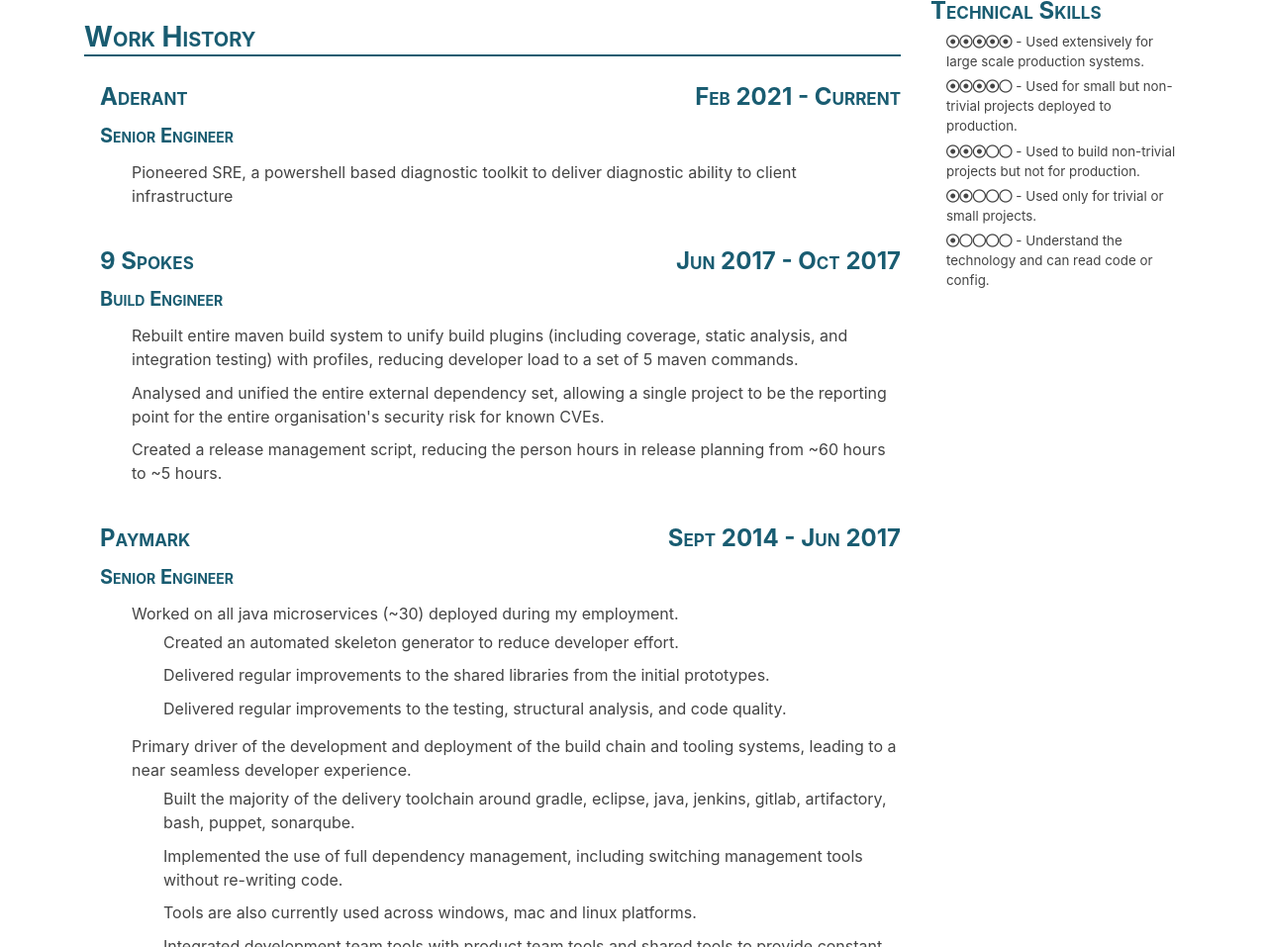
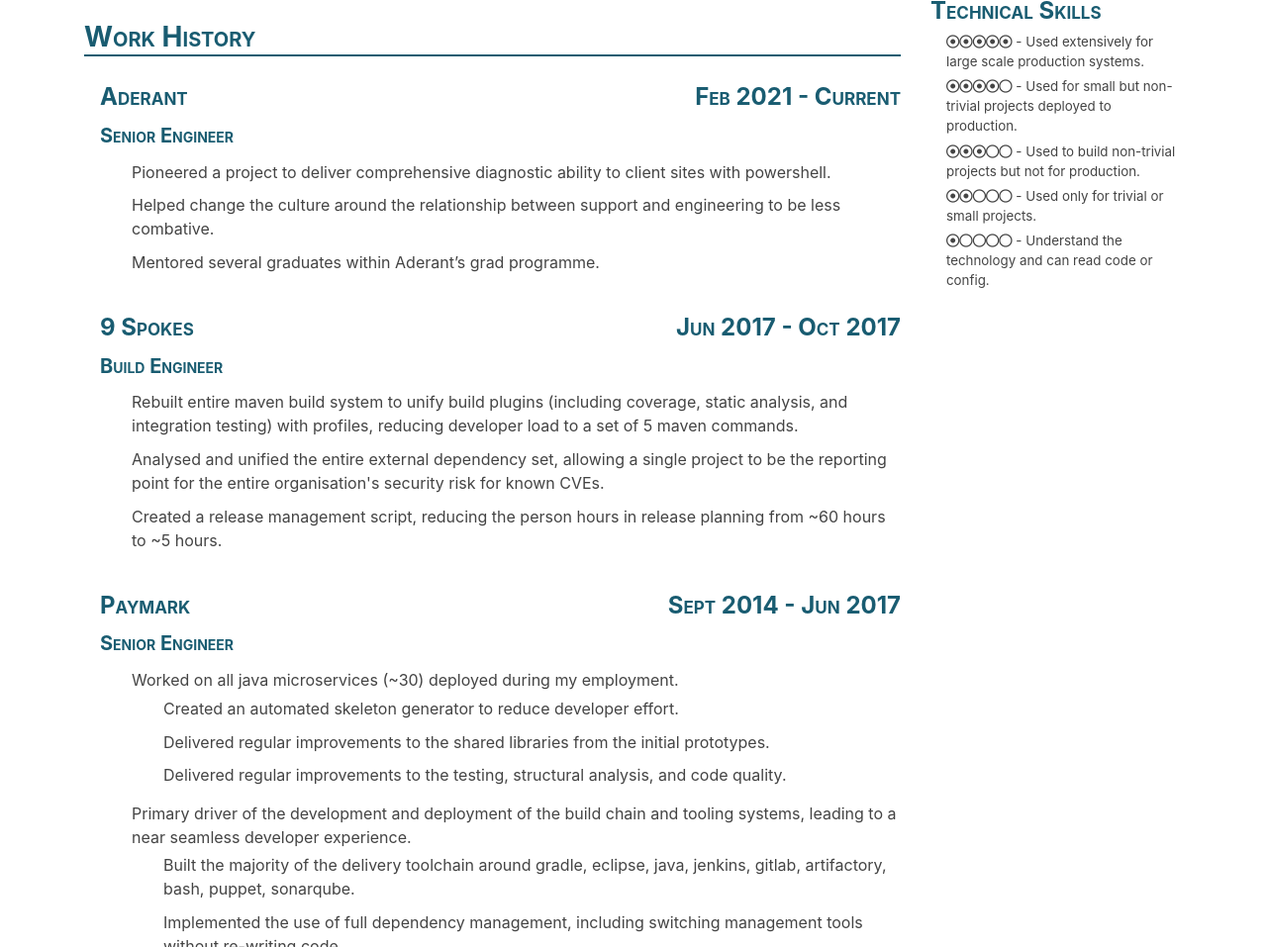
Before and after one commit to sentientlaser/sentientlaser.github.io, a plain HTML site: page index.html in a window 1280 px wide. Shown: the part 873-1830 px from the top of the page at 99% size. Drawn offline with nearby package versions, Linux system fonts and the light colour scheme.

Commit message:
Update index.html

```diff
--- a/index.html
+++ b/index.html
@@ -244,7 +244,9 @@
             <div>
             <h5>Senior Engineer</h5>
               <ul>
-                <li>Pioneered SRE, a powershell based diagnostic toolkit to deliver diagnostic ability to client infrastructure</li>
+                <li>Pioneered a project to deliver comprehensive diagnostic ability to client sites with powershell.</li>
+                <li>Helped change the culture around the relationship between support and engineering to be less combative.</li>
+                <li>Mentored several graduates within Aderant’s grad programme.</li>
               </ul>
             </div>
 
```
